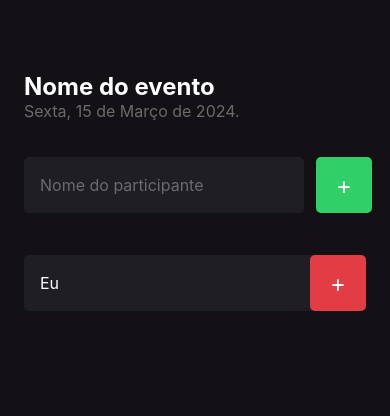
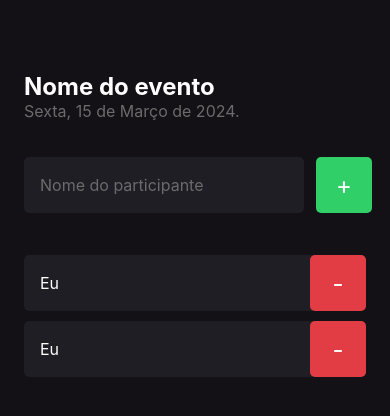
Before and after one commit to VittorGuih/rn-im-here-app, a React Native app: screen / in a window 390 px wide. Shown: the top 416 px of the page. Built offline with nearby package versions, Linux system fonts and the light colour scheme.

Commit message:
cria tipos para participante e esqueleto da funcao de remover

```diff
--- a/src/components/Participant/index.tsx
+++ b/src/components/Participant/index.tsx
@@ -2,16 +2,21 @@ import { View, Text, TouchableOpacity } from 'react-native';
 
 import { styles } from './style';
 
-export function Participant(){
-    return(
+type Props = {
+  name: string;
+  onRemove: () => void;
+}
+
+export function Participant({ name, onRemove }: Props) {
+  return (
     <View style={styles.container}>
       <Text style={styles.name}>
-                Eu
+        {name}
       </Text>
 
-            <TouchableOpacity style={styles.button}>
+      <TouchableOpacity style={styles.button} onPress={onRemove}>
         <Text style={styles.buttonText}>
-            +
+          -
         </Text>
       </TouchableOpacity>
     </View>
--- a/src/screens/Home/index.tsx
+++ b/src/screens/Home/index.tsx
@@ -2,10 +2,17 @@ import { Text, TextInput, TouchableOpacity, View } from "react-native";
 
 import { styles } from "./style";
 import { Participant } from "../../components/Participant";
+import { useState } from "react";
 
 export function Home() {
+
+  const [name, setName] = useState('Eu');
+
   function handleParticipantAdd() {
     return
+  }
+  function handleParticipantRemove(name: string) {
+    console.log(`Remover participante: ${name}`);
   }
 
   return (
@@ -31,7 +38,8 @@ export function Home() {
           </Text>
         </TouchableOpacity>
       </View>
-      <Participant />
+      <Participant name={name} onRemove={() => handleParticipantRemove(name)}/>
+      <Participant name={name} onRemove={() => handleParticipantRemove(`${name}-2`)}/>
     </View>
   )
 }
```
Lines whose indentation alone changed are shown as unchanged.
